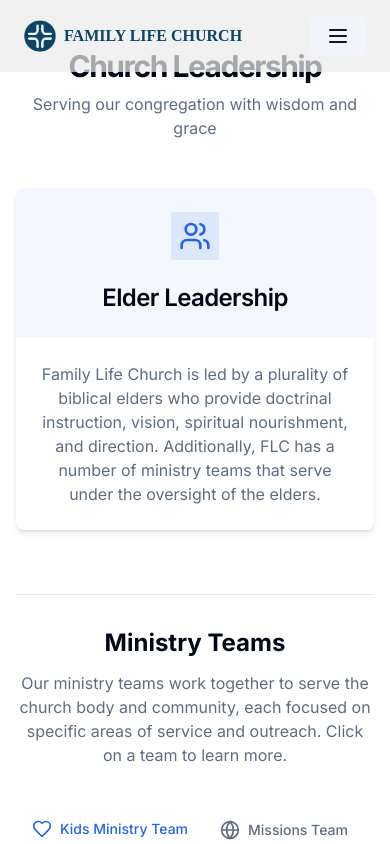
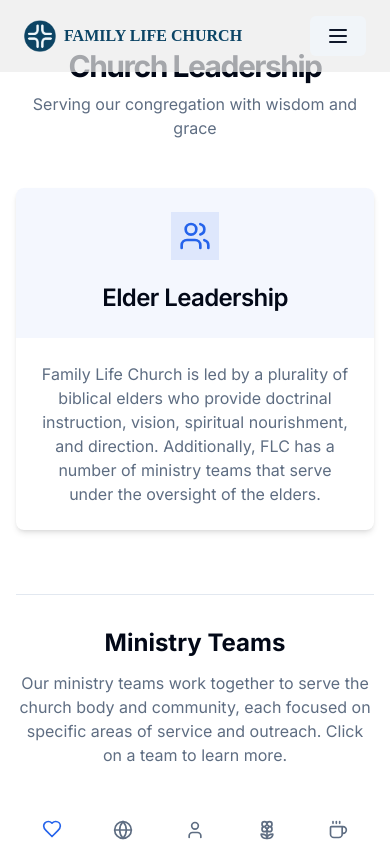
Before and after one commit to aberry520/family-life, a Next.js app: page /leadership in a window 390 px wide. Shown: the top 844 px of the page. Built offline with nearby package versions, Linux system fonts and the light colour scheme; a web font is replaced by a local one.

Commit message:
mobile responsive tabs

```diff
--- a/src/components/leadership-section.tsx
+++ b/src/components/leadership-section.tsx
@@ -1,8 +1,8 @@
 "use client"
 
 import { Card, CardContent, CardHeader, CardTitle } from "@/components/ui/card"
-import { Users, Heart, Globe, User, UserPlus, Coffee } from "lucide-react"
-import * as React from "react"
+import { Users, Heart, Globe, User, Coffee, Flower2 } from "lucide-react";
+import * as React from "react";
 type MinistryDetails = {
   [key: string]: {
     description: string;
@@ -15,7 +15,7 @@ export default function LeadershipSection() {
     { name: "Kids Ministry Team", icon: <Heart className="h-8 w-8 text-[#2563eb]" /> },
     { name: "Missions Team", icon: <Globe className="h-8 w-8 text-[#2563eb]" /> },
     { name: "Men's Ministry Team", icon: <User className="h-8 w-8 text-[#2563eb]" /> },
-    { name: "Women's Ministry Team", icon: <UserPlus className="h-8 w-8 text-[#2563eb]" /> },
+    { name: "Women's Ministry Team", icon: <Flower2 className="h-8 w-8 text-[#2563eb]" /> },
     { name: "Hospitality/Events Team", icon: <Coffee className="h-8 w-8 text-[#2563eb]" /> },
   ];
 
@@ -23,7 +23,7 @@ export default function LeadershipSection() {
   const [selectedMinistry, setSelectedMinistry] = React.useState<string>(ministryTeams[0].name);
 
   // Extended ministry details
-  const ministryDetails:MinistryDetails = {
+  const ministryDetails: MinistryDetails = {
     "Kids Ministry Team": {
       description:
         "Our Kids Ministry Team is dedicated to nurturing the spiritual growth of children through age-appropriate Bible teaching, fun activities, and creating a safe environment where kids can learn about God's love.",
@@ -120,24 +120,28 @@ export default function LeadershipSection() {
           </div>
 
           <div className="w-full max-w-4xl mx-auto">
-            <div className="flex flex-wrap border-b mb-6">
+            <div className="w-full max-w-4xl mx-auto flex justify-between border-b mb-6 overflow-x-auto">
               {ministryTeams.map((team, index) => (
                 <button
                   key={index}
-                  className={`px-4 py-3 text-sm sm:text-base font-medium transition-all relative ${
+                  className={`px-3 md:px-4 py-3 text-sm font-medium transition-all relative flex-1 min-w-0 ${
                     selectedMinistry === team.name
                       ? "text-[#2563eb] border-b-2 border-[#2563eb] -mb-px"
                       : "text-muted-foreground hover:text-[#2563eb]/70"
                   }`}
-                  onClick={() => setSelectedMinistry(team.name)}>
-                  <div className="flex items-center gap-2">
+                  onClick={() => setSelectedMinistry(team.name)}
+                  title={team.name}>
+                  <div className="flex flex-col md:flex-row items-center justify-center md:justify-start gap-1 md:gap-2">
                     <div
                       className={`transition-colors ${
                         selectedMinistry === team.name ? "text-[#2563eb]" : "text-muted-foreground"
                       }`}>
                       {React.cloneElement(team.icon, { className: "h-5 w-5" })}
                     </div>
-                    <span>{team.name}</span>
+                    {/* <span className="hidden md:inline truncate">
+                      {team.name.replace(" Ministry Team", "").replace(" Team", "")}
+                    </span> */}
+                    <span className="hidden md:inline truncate">{team.name}</span>
                   </div>
                 </button>
               ))}
```
